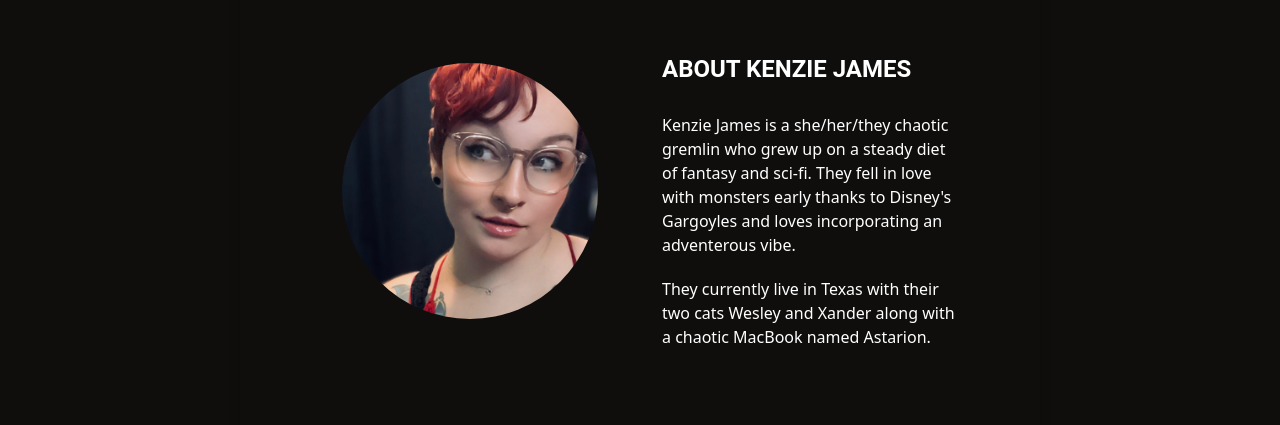
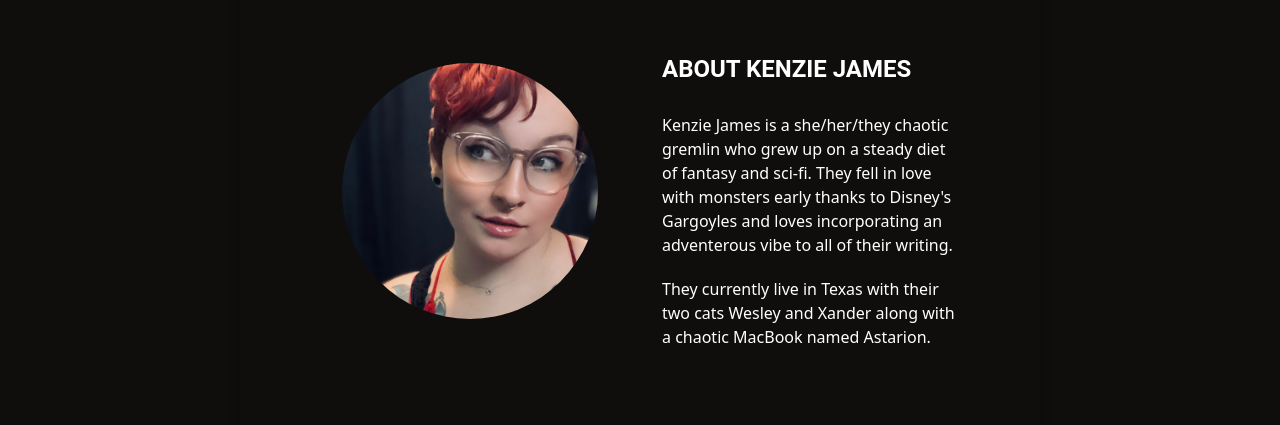
Before and after one commit to devNotCatwoman/authorsite, an Astro site: page / in a window 1280 px wide. Shown: the part 719-1144 px from the top of the page. Built offline with nearby package versions, Linux system fonts and the light colour scheme; Astro itself is replaced by a stand-in of ours.

Commit message:
sexy commit

```diff
--- a/src/components/About.astro
+++ b/src/components/About.astro
@@ -8,7 +8,7 @@
       <h2 class="text-2xl font-bold mb-2 pl-5 font-[roboto]">ABOUT KENZIE JAMES</h2>
       <p class=" pl-5 pt-5 ">
         Kenzie James is a she/her/they chaotic gremlin who grew up on a steady diet of fantasy and sci-fi. They
-        fell in love with monsters early thanks to Disney's Gargoyles and loves incorporating an adventerous vibe.
+        fell in love with monsters early thanks to Disney's Gargoyles and loves incorporating an adventerous vibe to all of their writing.
         <p class=" pl-5 pt-5 ">
         They currently live in Texas with their two cats Wesley and Xander along with a chaotic MacBook named Astarion.</p>
       </p>
```
